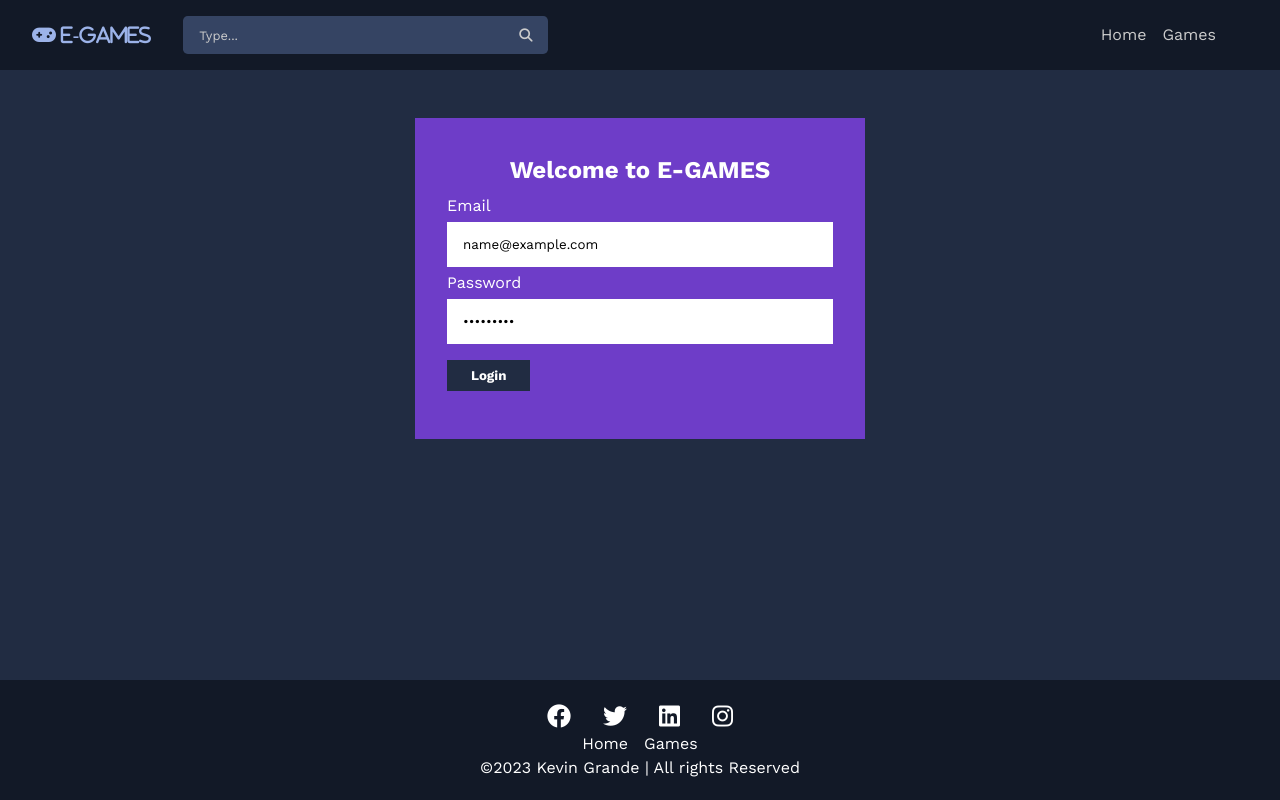
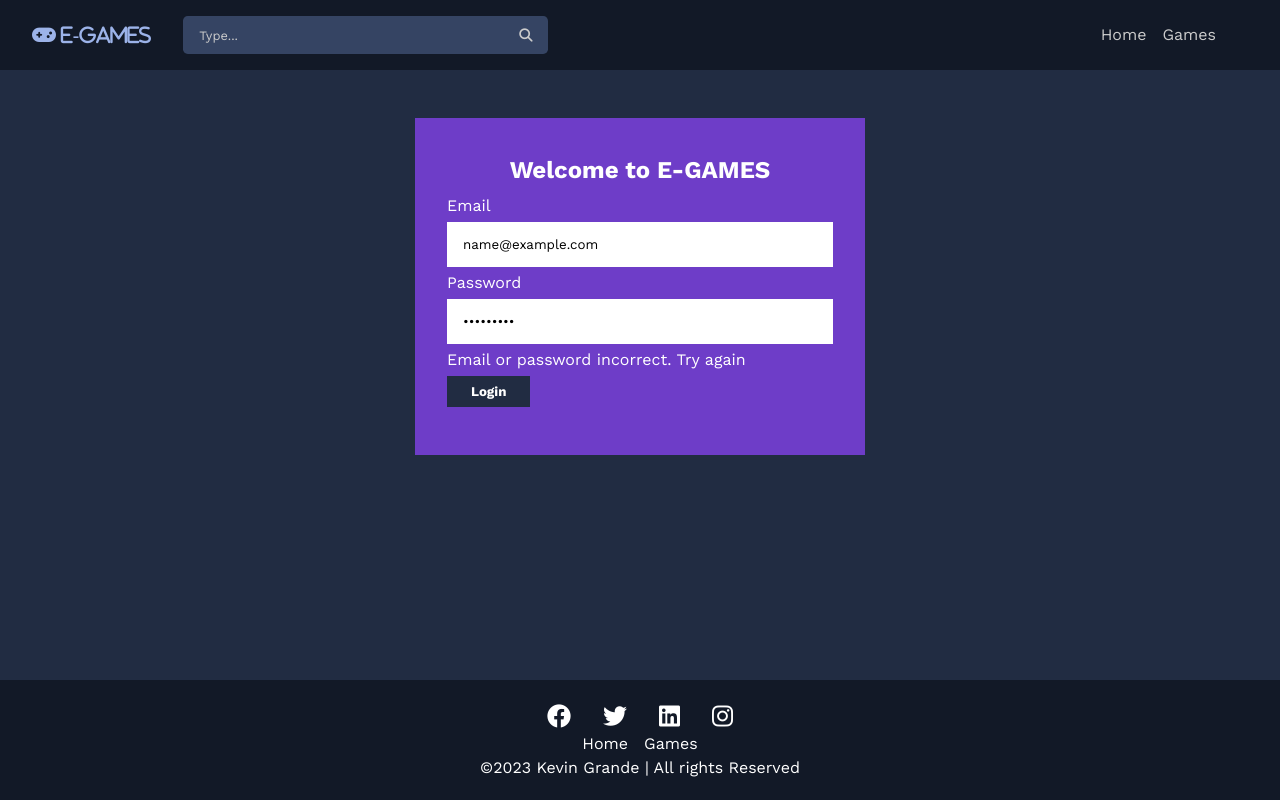
Before and after one commit to kevinllou/game-store, a React (Create React App) app: page /login in a window 1280 px wide. Both pictures are taken after typing "name@example.com", "Sample123" into the empty fields and a click on the button "Login". Built offline with nearby package versions, Linux system fonts and the light colour scheme; no server answers.

Commit message:
ADD: message error to login page in case info is not valid

```diff
--- a/src/pages/Login/Login.tsx
+++ b/src/pages/Login/Login.tsx
@@ -1,6 +1,5 @@
-import { useRef } from 'react';
+import { useRef, useState } from 'react';
 import { useNavigate } from 'react-router-dom';
-import { IAuth } from '../../interfaces/IAuth';
 import './Login.scss';
 
 interface LoginProps {
@@ -9,14 +8,16 @@ interface LoginProps {
 }
 
 export default function Login({ login }: LoginProps) {
+	const [loginState, setLoginState] = useState<boolean>(true);
 	const emailRef = useRef<HTMLInputElement | null>(null);
 	const passwordRef = useRef<HTMLInputElement | null>(null);
 	const navigate = useNavigate();
+
 	const handleSubmit = (e: React.FormEvent<EventTarget>) => {
 		e.preventDefault();
 		const stateOfLogin = login(emailRef.current?.value, passwordRef.current?.value);
 		if (!stateOfLogin) {
-			alert('Email and password incorrect');
+			setLoginState(false);
 			return;
 		}
 		navigate(-1);
@@ -34,6 +35,7 @@ export default function Login({ login }: LoginProps) {
 					<label htmlFor="password">Password</label>
 					<input type="password" placeholder='Password' name='password' id='password' ref={passwordRef} />
 				</div>
+				{!loginState && <p style={{ color: 'white' }}>Email or password incorrect. Try again</p>}
 				<button type="submit">Login</button>
 			</form>
 
```
